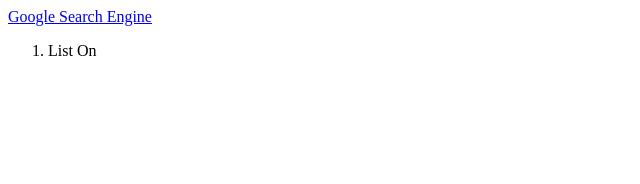
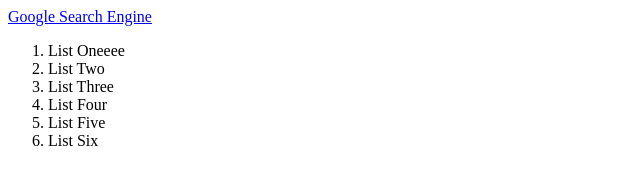
Before and after one commit to jasonlord/HTMLTEST, a plain HTML site: page index.html in a window 1280 px wide. Shown: the whole page, without its empty margins (0-640 px from the left). Drawn offline with Linux system fonts and the light colour scheme.

Commit message:
reverting abck to index.html

```diff
--- a/index.html
+++ b/index.html
@@ -5,14 +5,20 @@
 <body>
 	<a href="http://www.google.com">Google Search Engine</a>
 	<ol >
-		<li>List On
+		<li>List Oneeee</li>
+		<li id="javaScript">List Two</li>
+		<li>List Three</li>
+		<li>List Four</li>
+		<li>List Five</li>
+		<li>List Six</li>
+	</ol>
+
 
 </body>
 <script type="text/javascript">
 var jason = document.getElementById("javaScript");
 console.log(jason.innerHTML);
-dfdsfdsfd
-fdsfsdfsd
+
 
 
 </script>
```
